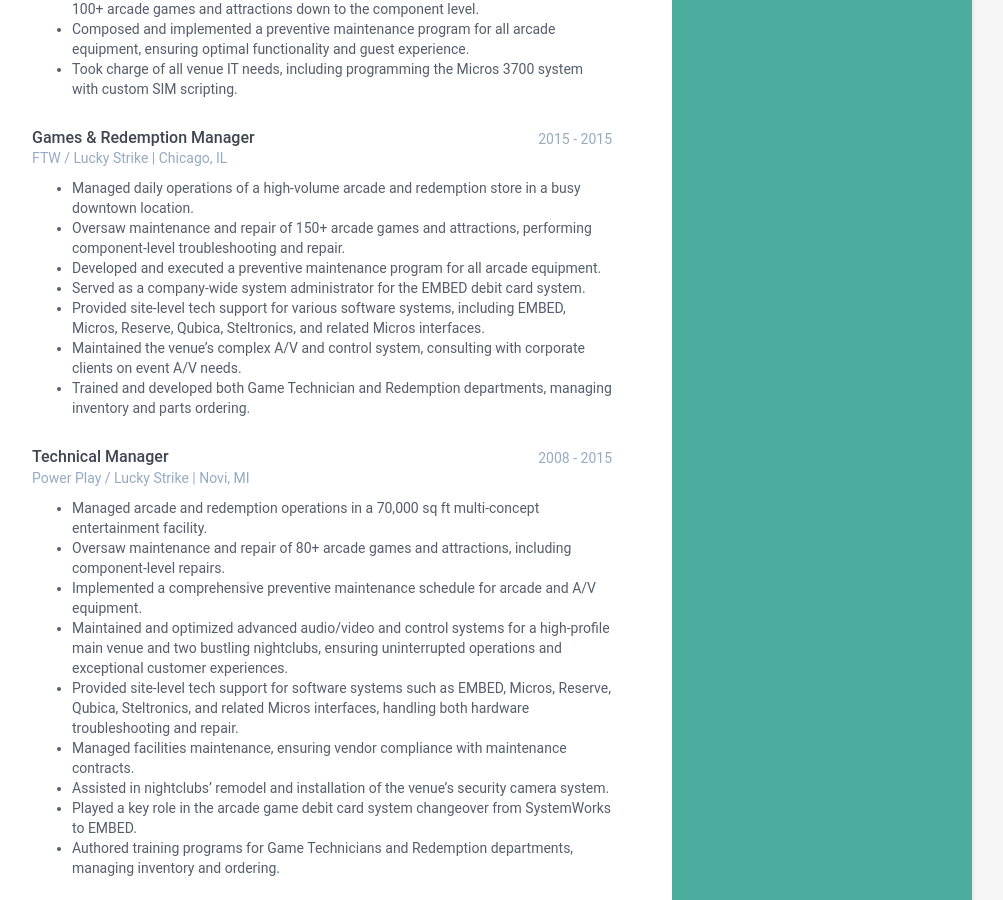
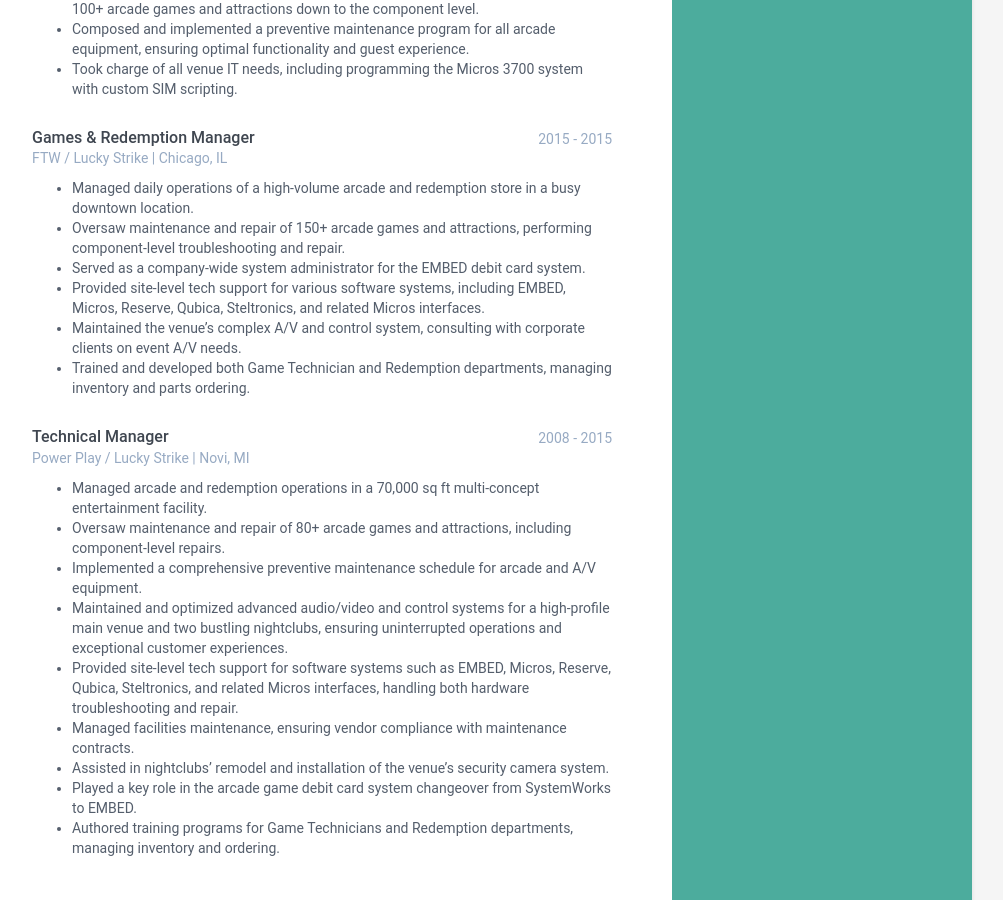
Before and after one commit to cdigitaldetroit/resume, a Jekyll site: the page built from index.html, in a window 1280 px wide and 900 px high, scrolled down 1768 px. Shown: the whole window, without its empty margins (168-1171 px from the left). Built offline with Jekyll 4.4.1, drawn with Linux system fonts in a browser that asks for light colours.

Commit message:
remove line

```diff
--- a/_data/data.yml
+++ b/_data/data.yml
@@ -102,7 +102,6 @@
 
             - Managed daily operations of a high-volume arcade and redemption store in a busy downtown location.
             - Oversaw maintenance and repair of 150+ arcade games and attractions, performing component-level troubleshooting and repair.
-            - Developed and executed a preventive maintenance program for all arcade equipment.
             - Served as a company-wide system administrator for the EMBED debit card system.
             - Provided site-level tech support for various software systems, including EMBED, Micros, Reserve, Qubica, Steltronics, and related Micros interfaces.
             - Maintained the venue's complex A/V and control system, consulting with corporate clients on event A/V needs.
```
